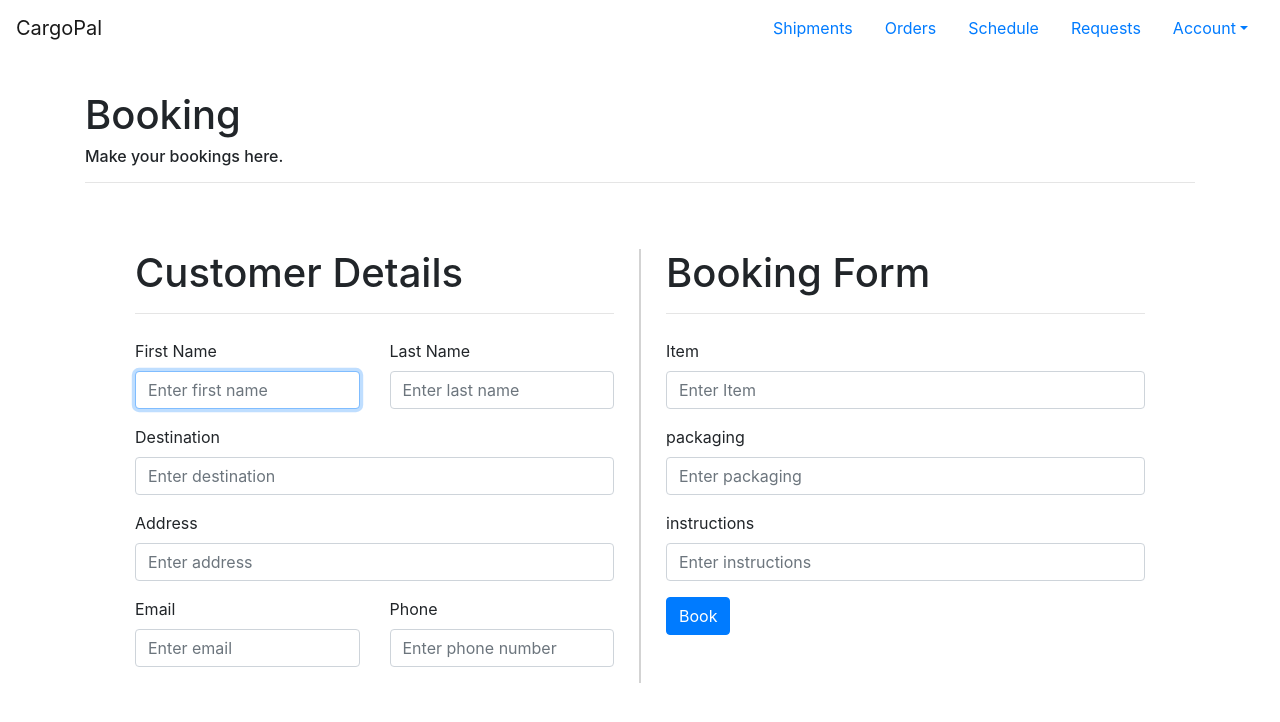
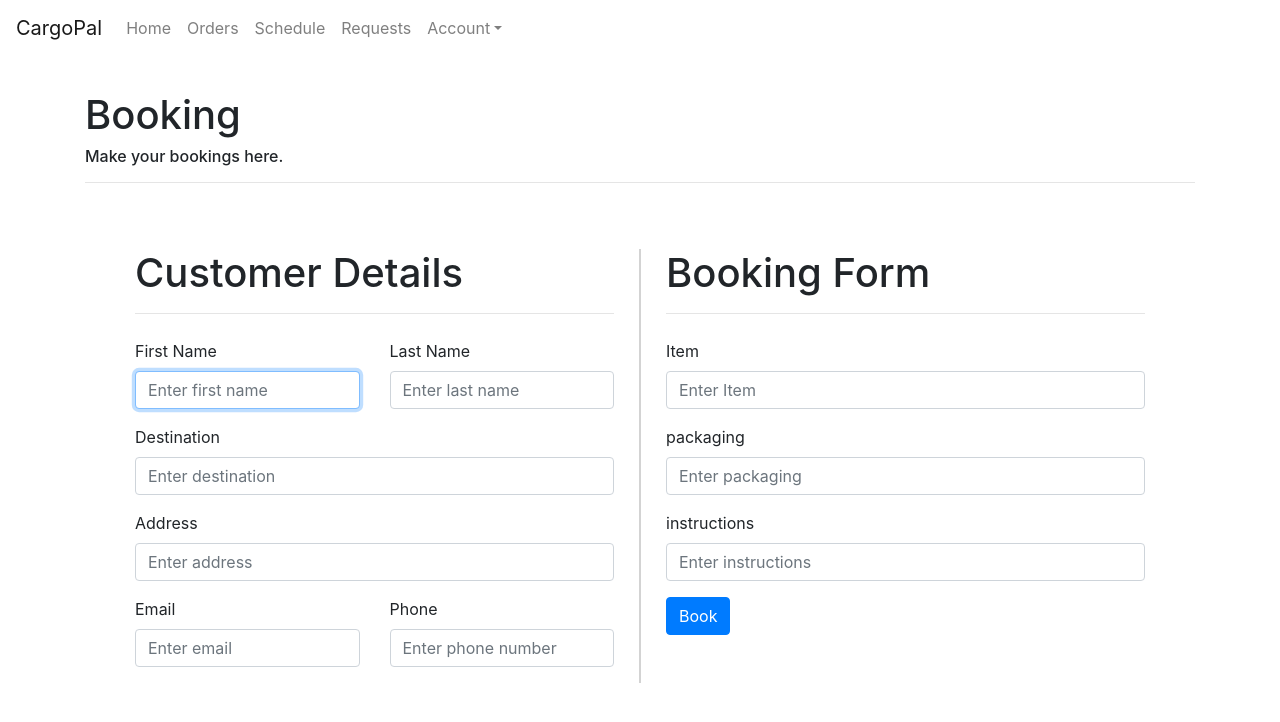
Before and after one commit to sanoj23/cargopal, a React (Create React App) app in the folder cargoPal/ClientApp/: page /booking in a window 1280 px wide. Shown: the top 722 px of the page. Built offline with nearby package versions, Linux system fonts and the light colour scheme.

Commit message:
Nav Bar fixed

```diff
--- a/cargoPal/ClientApp/src/components/navbar.jsx
+++ b/cargoPal/ClientApp/src/components/navbar.jsx
@@ -4,24 +4,16 @@ import { Nav, Navbar, NavDropdown } from 'react-bootstrap';
 export default function Navigationbar(props) {
   let user = 'client';
   return (
-    <div>
-      {/* <Navbar bg="white" expand="lg" sticky="top">
+    <Navbar bg="white" expand="lg" sticky="top">
       <Navbar.Brand href="/home">CargoPal</Navbar.Brand>
-
       <Navbar.Toggle aria-controls="basic-navbar-nav" />
       <Navbar.Collapse id="basic-navbar-nav">
-        <Nav className="mr-auto"></Nav> */}
-
-      {user === 'customer' ? (
-        <Navbar bg="white" expand="lg" sticky="top">
-          <Navbar.Brand href="/home">CargoPal</Navbar.Brand>
-
-          <Navbar.Toggle aria-controls="basic-navbar-nav" />
-          <Navbar.Collapse id="basic-navbar-nav">
-            <Nav className="mr-auto"></Nav>
+        {user === 'agent' ? (
+          <Nav className="mr-auto">
             <Nav.Link href="/home">Home</Nav.Link>
             <Nav.Link href="/tracking">Tracking</Nav.Link>
             <Nav.Link href="/booking">Booking</Nav.Link>
+            <Nav.Link href="/shipments">Shipments</Nav.Link>
 
             <NavDropdown title="Account" id="basic-nav-dropdown">
               <NavDropdown.Item href="/profile">Profile</NavDropdown.Item>
@@ -29,16 +21,10 @@ export default function Navigationbar(props) {
               <NavDropdown.Divider />
               <NavDropdown.Item href="/logout">Logout</NavDropdown.Item>
             </NavDropdown>
-          </Navbar.Collapse>
-        </Navbar>
-      ) : (
-        <Navbar bg="white" expand="lg" sticky="top">
-          <Navbar.Brand href="/home">CargoPal</Navbar.Brand>
-
-          <Navbar.Toggle aria-controls="basic-navbar-nav" />
-          <Navbar.Collapse id="basic-navbar-nav">
-            <Nav className="mr-auto"></Nav>
-            <Nav.Link href="/shipments">Shipments</Nav.Link>
+          </Nav>
+        ) : (
+          <Nav className="mr-auto">
+            <Nav.Link href="/home">Home</Nav.Link>
             <Nav.Link href="/orders">Orders</Nav.Link>
             <Nav.Link href="/schedule">Schedule</Nav.Link>
             <Nav.Link href="/requests">Requests</Nav.Link>
@@ -49,9 +35,9 @@ export default function Navigationbar(props) {
               <NavDropdown.Divider />
               <NavDropdown.Item href="/logout">Logout</NavDropdown.Item>
             </NavDropdown>
-          </Navbar.Collapse>
-        </Navbar>
-      )}
-    </div>
+          </Nav>
+        )}
+      </Navbar.Collapse>
+    </Navbar>
   );
 }
```
